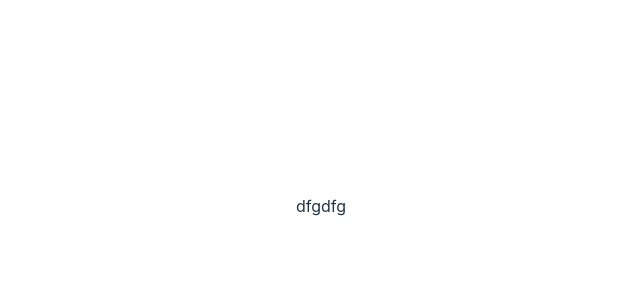
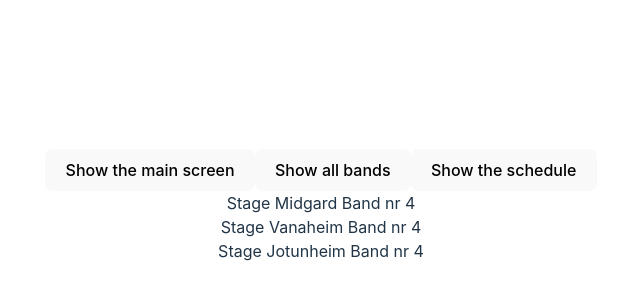
Before and after one commit to pannibel/FruitFestExam, a React (Vite) app: page /lineup in a window 1280 px wide. Shown: the part 194-494 px from the top of the page, without its empty margins (319-959 px from the left). Built offline with nearby package versions, Linux system fonts and the light colour scheme; no server answers.

Commit message:
saturday Panni

```diff
--- a/src/App.jsx
+++ b/src/App.jsx
@@ -1,10 +1,11 @@
 import { useState } from "react";
 import "./App.scss";
+import { Outlet } from "react-router-dom";
 
 function App() {
-  const [count, setCount] = useState(0);
-  const [showLineup, setShowLineup] = useState(false);
-  const [showTickets, setShowTickets] = useState(false);
+  // const [count, setCount] = useState(0);
+  // const [showLineup, setShowLineup] = useState(false);
+  // const [showTickets, setShowTickets] = useState(false);
 
   return (
     <>
--- a/src/lineup/LineupApp.jsx
+++ b/src/lineup/LineupApp.jsx
@@ -1,9 +1,50 @@
 import React from "react";
+import { useState, useEffect } from "react";
+import Bandslist from "./components/Bandslist";
+import CurrentBand from "./components/CurrentBand";
 
 function Lineup() {
+  const [lineUpPage, setLineUpPage] = useState(2);
+  const [currentBand, setCurrentBand] = useState([]);
+  useEffect(() => {
+    async function getData() {
+      const res = await fetch("http://localhost:8080/schedule");
+      const data = await res.json();
+      setCurrentBand(data);
+      // console.log(data);
+    }
+    getData();
+  }, []);
+
+  const [bands, setBands] = useState([]);
+  useEffect(() => {
+    async function getData() {
+      const res = await fetch("http://localhost:8080/bands");
+      const data = await res.json();
+      setBands(data);
+    }
+    getData();
+  }, []);
+
+  function changePageApp(value) {
+    setLineUpPage(value);
+    console.log("change the state to " + lineUpPage);
+  }
+
   return (
     <>
-      <div>dfgdfg</div>
+      <button onClick={() => changePageApp(2)} className="">
+        Show the main screen
+      </button>
+      <button onClick={() => changePageApp(3)} className="">
+        Show all bands
+      </button>
+      <button onClick={() => changePageApp(4)} className="">
+        Show the schedule
+      </button>
+      {lineUpPage == 2 ? <CurrentBand currentBand={currentBand} /> : ""}
+      {lineUpPage == 3 ? <Bandslist bands={bands} /> : ""}
+      {/* <Bandslist bands={bands} /> */}
     </>
   );
 }
--- /dev/null
+++ b/src/lineup/components/Bandslist.jsx
@@ -0,0 +1,28 @@
+import React from "react";
+import SingleBand from "./SingleBand";
+
+function Bandslist(props) {
+  return (
+    <>
+      <div>
+        {props.bands.map((band) => (
+          <SingleBand
+            key={props.bands.index}
+            data={band}
+            // addToCart={props.addToCart}
+          />
+        ))}
+      </div>
+      <ul>
+        <li>Band one</li>
+        <li>Band two</li>
+        <li>Band three</li>
+        <li>Band four</li>
+        <li>Band five</li>
+        <li>Band six</li>
+      </ul>
+    </>
+  );
+}
+
+export default Bandslist;
--- /dev/null
+++ b/src/lineup/components/CurrentBand.jsx
@@ -0,0 +1,23 @@
+import React from "react";
+
+function CurrentBand(props) {
+  // chekcing current time
+  const date = new Date();
+  console.log(date);
+  const showTime = date.getHours();
+  const hourBasedIndex = Math.floor(Math.floor(showTime) / 2);
+  console.log(hourBasedIndex);
+  let currentArray = Object.entries(props.currentBand);
+  console.log(currentArray);
+
+  // console.log(props.currentBand.Midgard);
+  return (
+    <>
+      <div>Stage Midgard Band nr {hourBasedIndex}</div>
+      <div>Stage Vanaheim Band nr {hourBasedIndex}</div>
+      <div>Stage Jotunheim Band nr {hourBasedIndex}</div>
+    </>
+  );
+}
+
+export default CurrentBand;
--- /dev/null
+++ b/src/lineup/components/SingleBand.jsx
@@ -0,0 +1,20 @@
+import React from "react";
+
+function SingleBand(props) {
+  function likeBand() {
+    props.likeBand(props.like);
+  }
+  return (
+    <>
+      {/* <div>SingleBand</div> */}
+      <h2>{props.data.name}</h2>
+      <h3>{props.data.genre}</h3>
+      <h4>{props.data.genre}</h4>
+      <button onClick={likeBand}>like it</button>
+      <h5>{props.data.name}</h5>
+      <img src={props.data.logo} alt={props.data.logoCredits}></img>
+    </>
+  );
+}
+
+export default SingleBand;
--- a/src/main.jsx
+++ b/src/main.jsx
@@ -1,5 +1,5 @@
 import React from "react";
-import Root from "./App.jsx";
+import App from "./App.jsx";
 import ReactDOM from "react-dom/client";
 import { createBrowserRouter, RouterProvider, Route } from "react-router-dom";
 import "./index.css";
@@ -9,7 +9,7 @@ import LineupApp from "./lineup/LineupApp";
 const router = createBrowserRouter([
   {
     path: "/",
-    element: <Root />,
+    element: <App />,
   },
   {
     path: "tickets",
--- a/src/tickets/Tickets.jsx
+++ b/src/tickets/Tickets.jsx
@@ -10,10 +10,10 @@ function Tickets() {
   return (
     <div>
       {/* <TicketHeader /> */}
-
+      <p>hello test</p>
       <main>
-        {!showForm && <TicketList setShowForm={setShowForm}/>}
-        {showForm && <CheckoutForm showForm={showForm}/>}
+        {!showForm && <TicketList setShowForm={setShowForm} />}
+        {showForm && <CheckoutForm showForm={showForm} />}
       </main>
     </div>
   );
```
Also changed, not shown: src/LineupApp.jsx (added, +11 -0 lines).
